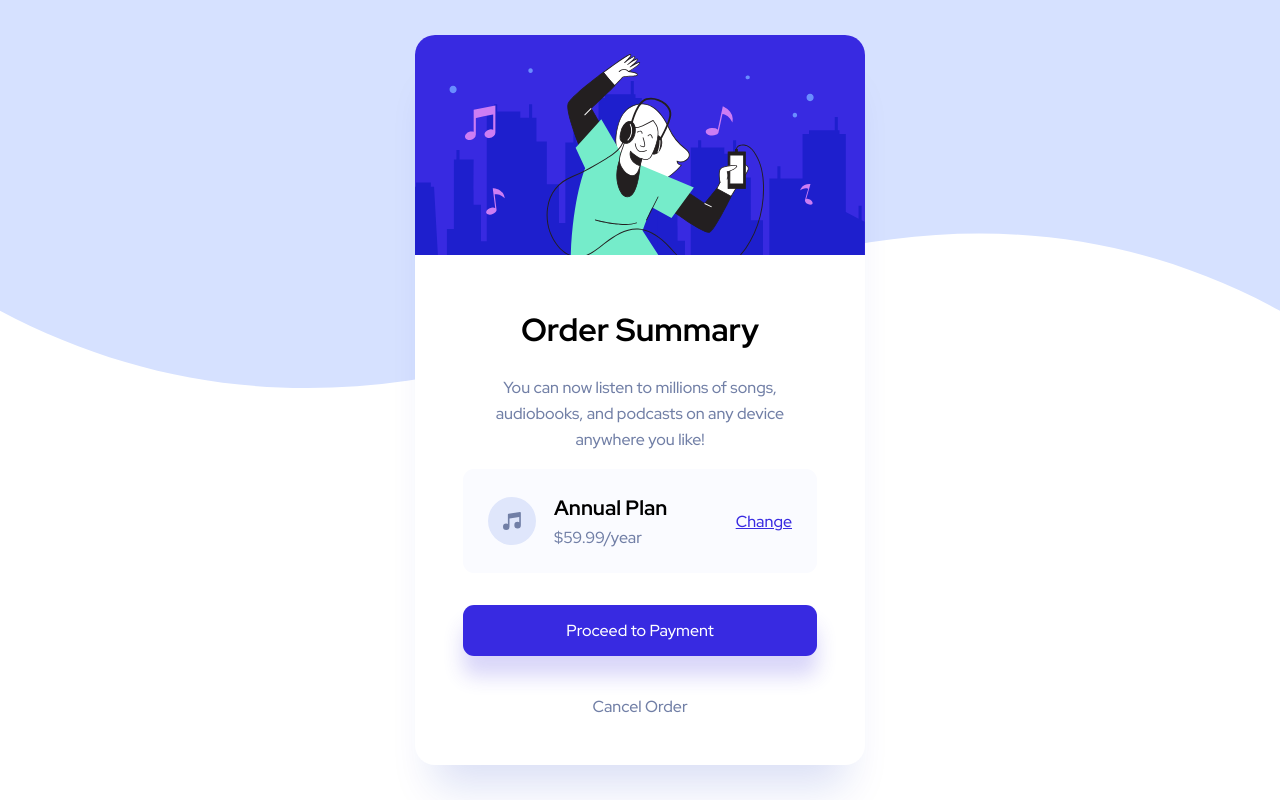
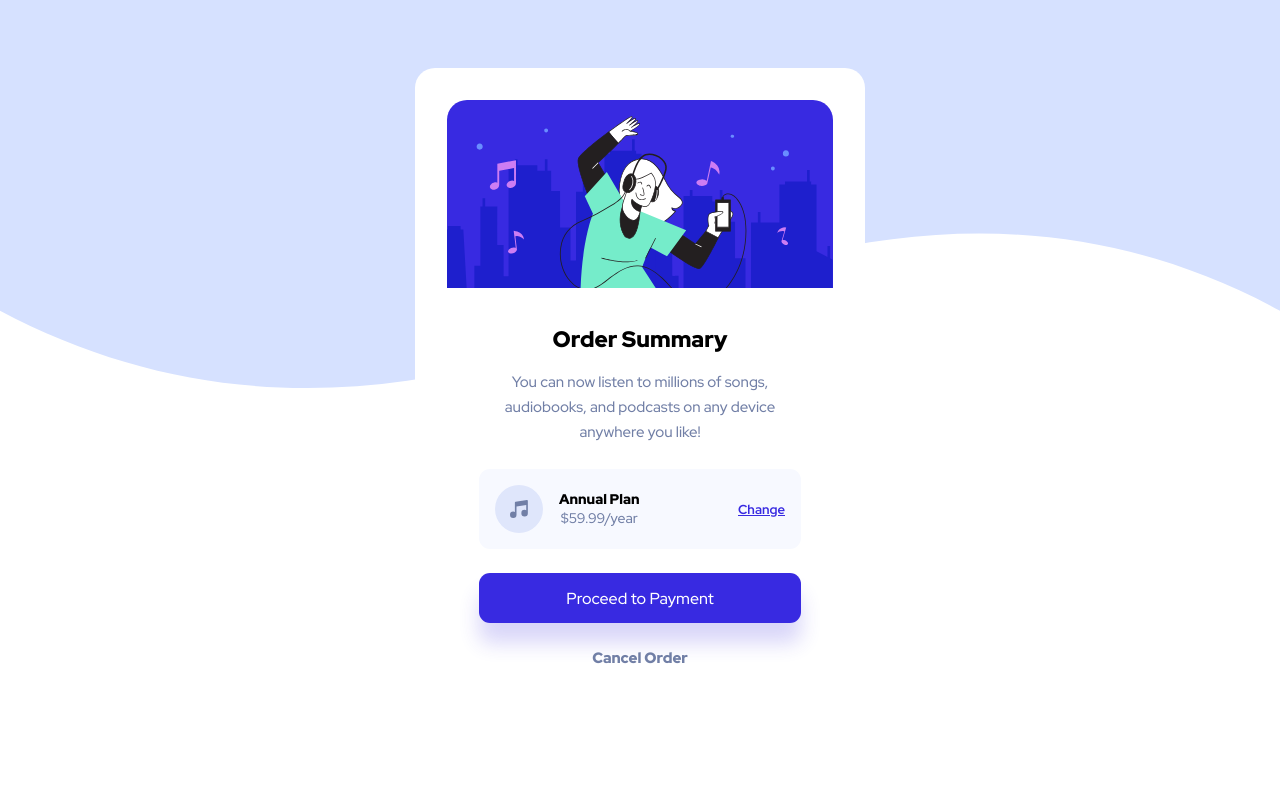
Before and after one commit to laynet/order-summary, a website built with Parcel: page src/index.html in a window 1280 px wide. Built offline with nearby package versions, Linux system fonts and the light colour scheme.

Commit message:
complete except for background svg issue

```diff
--- /dev/null
+++ b/crap.css
@@ -0,0 +1,133 @@
+.card {
+    display: flex;
+   width: 100vw;
+    min-height: 100vh;
+    background: $white;
+    box-shadow: 0px 40px 40px -20px rgba(13, 48, 189, 0.151826);
+    border-radius: 20px;
+    text-align: center;
+    justify-content: center;
+    margin: auto;
+    // max-width: 60vw;
+    max-width: 450px;
+    // max-height: 80vh;
+
+    // @media (min-width: 376px) {
+    //     background-image: url('../images/pattern-background-mobile.svg');
+    //     background-size: contain;
+    // }
+}
+
+.card-content {
+    padding: 48px;
+}
+
+
+p {
+   font-size: 1rem;
+   color: $desaturated-blue;
+}
+
+h1 {
+    margin-bottom: 1.5rem;
+}
+
+h2 {
+  font-size: 1.3rem;
+  margin-bottom: 6px;
+
+}
+
+a:hover, a:active {
+    cursor: pointer
+}
+
+
+.change-cta {
+    color: $bright-blue;
+    text-decoration: underline;
+
+    &:hover, &:active {
+        color: $light-purple;
+        text-decoration: none;
+    }
+}
+
+.cancel-cta {
+    color: $desaturated-blue;
+
+    &:hover, &:active {
+        color: black;
+    }
+}
+
+.payment-cta {
+    border-radius: 11px;
+    background: $bright-blue;
+    box-shadow: 0px 20px 20px rgba(56, 42, 225, 0.190291);
+    // width: 100%;
+    display: block;
+    padding: 15px 102px;
+    color: $white;
+    // text-align: center;
+
+    &:hover, &:active {
+        background: $light-purple
+    }
+}
+
+.cancel-cta {
+    display: block;
+    margin-top: 40px;
+}
+
+
+
+
+.card-hero {
+    width: 100%;
+    border-top-left-radius: 20px;
+    border-top-right-radius: 20px;
+}
+
+.hero-text {
+    margin-bottom: 1rem;
+    line-height: 26px;
+    font-weight: 500;
+}
+
+.plan-card {
+    background: $lightest-gray;
+    border-radius: 11px;
+    align-items: center;
+    justify-content: space-between;
+    padding: 25px;
+    margin: auto;
+    // width: 354px;
+    width: 100%;
+    // margin-top: 20px;
+    margin-bottom: 32px;
+
+    .icon{
+        margin-right: 18px;
+    }
+
+}
+
+.pc-header {
+    flex-direction: column;
+    align-items: baseline;
+    // margin: 0;
+}
+
+// @media screen and (min-width: 768px) {
+//     .bing-bong {
+//       max-width: 75%;
+//     }
+//   }
+
+// @media screen and (max-width: 375px) {
+//     .card {
+//         max-width: 327px;
+//     }
+// }
--- a/src/css/main.scss
+++ b/src/css/main.scss
@@ -2,17 +2,12 @@
 
 $font-family: 'Red Hat Display', sans-serif;
 
-$pale-blue: hsl(225, 100%, 94%);
+
 $bright-blue: #382AE1;
-$v-pale-blue: hsl(225, 100%, 98%);
 $desaturated-blue: #717FA6;
-$dark-blue: hsl(223, 47%, 23%);
+$dark-blue: #1F2E55;
 $light-purple: #766CF1;
-$light-gray: hsla(223, 23%, 55%, 1);
-$lightest-gray: hsla(228, 100%, 99%, 1);
-
-
-
+$lightest-gray: #F7F9FF;
 $white: #FFFFFF;
 
 * {
@@ -24,192 +19,148 @@ $white: #FFFFFF;
 
 
 body {
-    background-image: url('../images/pattern-background-desktop.svg');
-    background-repeat:no-repeat;
-    background-size: contain;
-    // background-position: center center;
-    // position: relative;
-    // width: 100vw;
-    min-height: 100vh;
-    display: flex;
-    justify-content: center;
-    align-items: center;
     font-family: $font-family;
-
-    // @media (min-width: 376px) {
-    //     background-image: url('../images/pattern-background-mobile.svg');
-    //     background-size: contain;
-    // }
-
-
 }
-
-// img {
-//     display: block;
-// }
-
-p {
-   font-size: 1rem;
-   color: $desaturated-blue;
-}
-
-h1 {
-    margin-bottom: 1.5rem;
-}
-
-h2 {
-  font-size: 1.3rem;
-  margin-bottom: 6px;
-
-}
-
-// .cancel-cta {
-//     margin-bottom: 50px;
-//     a {
-//         text-decoration: none;
-//         color: $desaturated-blue;
-
-//         &:hover {
-//             color:black;
-//         }
-//     }
-// }
-a:hover, a:active {
-    cursor: pointer
-}
-
-
-.change-cta {
-    color: $bright-blue;
-    text-decoration: underline;
-
-    &:hover, &:active {
-        color: $light-purple;
-        text-decoration: none;
-    }
-}
-
-.cancel-cta {
-    color: $desaturated-blue;
-
-    &:hover, &:active {
-        color: black;
-    }
-}
-
-.payment-cta {
-    border-radius: 11px;
-    background: $bright-blue;
-    box-shadow: 0px 20px 20px rgba(56, 42, 225, 0.190291);
-    // width: 100%;
-    display: block;
-    padding: 15px 102px;
-    color: $white;
-
-    &:hover, &:active {
-        background: $light-purple
-    }
-}
-
-.cancel-cta {
-    display: block;
-    margin-top: 40px;
-}
-
-
-
-// button {
-//     border-radius: 11px;
-//     background: $bright-blue;
-//     box-shadow: 0px 20px 20px rgba(56, 42, 225, 0.190291);
-//     width: 354px;
-//     height: 50px;
-//     align-items: center;
-//     border-width: 0;
-//     margin-bottom: 35px;
-
-//     &:hover {
-//         background: $light-purple;
-//         cursor: pointer;
-//     }
-
-
-//     p {
-//         color: $white;
-//         font-weight: 900;
-//     }
-// }
 
 .flex {
     display: flex;
     align-items: center;
 }
 
-.card {
-    background: $white;
-    box-shadow: 0px 40px 40px -20px rgba(13, 48, 189, 0.151826);
-    border-radius: 20px;
-    text-align: center;
+.main {
+    width: 100vw;
+    height: 100vh;
+    display: flex;
+    flex-direction: column;
     justify-content: center;
-    margin: auto;
-    // max-width: 60vw;
-    max-width: 450px;
-    // max-height: 80vh;
+    align-items: center;
+    background-image: url('../images/pattern-background-mobile.svg');
+    background-repeat:no-repeat;
+    background-size: contain;
 
-
-
-}
-
-.card-content {
-    padding: 48px;
-}
-
-.card-hero {
-    width: 100%;
-    border-top-left-radius: 20px;
-    border-top-right-radius: 20px;
-}
-
-.hero-text {
-    margin-bottom: 1rem;
-    line-height: 26px;
-    font-weight: 500;
-}
-
-.plan-card {
-    background: $lightest-gray;
-    border-radius: 11px;
-    align-items: center;
-    justify-content: space-between;
-    padding: 25px;
-    margin: auto;
-    // width: 354px;
-    width: 100%;
-    // margin-top: 20px;
-    margin-bottom: 32px;
-
-    .icon{
-        margin-right: 18px;
+    @media (min-width: 375px) {
+        background-image: url('../images/pattern-background-desktop.svg');
     }
 
 }
 
-.pc-header {
-    flex-direction: column;
-    align-items: baseline;
-    // margin: 0;
+.card {
+    max-width: 327px;
+    border-radius: 20px;
+    background: $white;
+    text-align: center;
+
+    @media (min-width: 375px) {
+        min-width: 450px;
+        padding: 2rem;
+    }
 }
 
-// @media screen and (min-width: 768px) {
-//     .bing-bong {
-//       max-width: 75%;
-//     }
-//   }
+.card-hero {
+    border-top-left-radius: 20px;
+    border-top-right-radius: 20px;
+    width: 100%;
+    padding: 0;
+}
 
-@media screen and (max-width: 375px) {
-    .card {
-        max-width: 327px;
+.card-content {
+    padding: 2rem;
+}
+
+.hero-title {
+    font-weight: 900;
+    font-size: 1.4rem;
+    line-height: 1.8rem;
+    margin-bottom: 1rem;
+}
+
+.hero-text {
+    color: $desaturated-blue;
+    font-weight: 500;
+    font-size: 15px;
+    line-height: 25px;
+    margin-bottom: 1.5rem;
+}
+
+.annual-plan-card {
+    display: flex;
+    background: $lightest-gray;
+    border-radius: 11px;
+    justify-content: space-between;
+    align-items: center;
+    padding: 1rem;
+    margin-bottom: 1.5rem;
+}
+
+.annual-plan-card--text {
+    display: flex;
+    flex-direction: column;
+
+    h2 {
+        font-weight: 900;
+        font-size: 14px;
+        line-height: 19px;
     }
-    // max-width: 327px;
-    // justify-content: center;
+
+    p {
+        font-weight: 500;
+        font-size: 14px;
+        line-height: 19px;
+        color: $desaturated-blue;
+    }
 }
+
+.change-cta {
+    text-decoration: underline;
+    color: $bright-blue;
+}
+
+.annual-plan--icon {
+    margin-right: 1rem;
+}
+
+.change-cta {
+    font-weight: 700;
+    font-size: 13px;
+    line-height: 17px;
+    color: $bright-blue;
+
+    &:hover,
+    &:active {
+        cursor: pointer;
+        color: $light-purple;
+        text-decoration: none;
+    }
+}
+
+.payment-cta {
+    display: flex;
+    height: 50px;
+    background: $bright-blue;
+    color: $white;
+    border-radius: 11px;
+    justify-content: center;
+    align-items: center;
+    margin: auto;
+    box-shadow: 0px 20px 20px rgba(56, 42, 225, 0.190291);
+    margin-bottom: 1.5rem;
+
+    &:hover,
+    &:active {
+        cursor: pointer;
+        background: $light-purple;
+    }
+}
+
+.cancel-cta {
+    font-weight: 900;
+    font-size: 15px;
+    line-height: 20px;
+    color: $desaturated-blue;
+
+    &:hover,
+    &:active {
+        cursor: pointer;
+        color: $dark-blue;
+    }
+}
--- a/src/index.html
+++ b/src/index.html
@@ -16,16 +16,19 @@
   </style> -->
 </head>
 <body>
+    <div class="main">
       <div class="card">
         <img src="./images/illustration-hero.svg" class="card-hero">
         <div class="card-content">
-      <h1>Order Summary</h1>
+          <div class="card-hero-text">
+            <h1 class="hero-title">Order Summary</h1>
             <p class="hero-text">You can now listen to millions of songs, audiobooks, and podcasts on any
             device anywhere you like!</p>
-      <div class="plan-card flex">
+          </div>
+          <div class="annual-plan-card">
             <div class="flex">
-          <img src="./images/icon-music.svg" class="icon flex">
-          <div class="flex pc-header">
+              <img src="./images/icon-music.svg" class="annual-plan--icon">
+              <div class="annual-plan-card--text">
                 <h2>Annual Plan</h2>
                 <p>$59.99/year</p>
               </div>
@@ -36,6 +39,7 @@
           <a class="cancel-cta">Cancel Order</a>
         </div>
       </div>
+    </div>
   <!-- <div class="attribution">
     Challenge by <a href="https://www.frontendmentor.io?ref=challenge" target="_blank">Frontend Mentor</a>.
     Coded by <a href="#">Your Name Here</a>.
```
Also changed, not shown: dist/index.html, 2 other files. Lines whose indentation alone changed are shown as unchanged.
